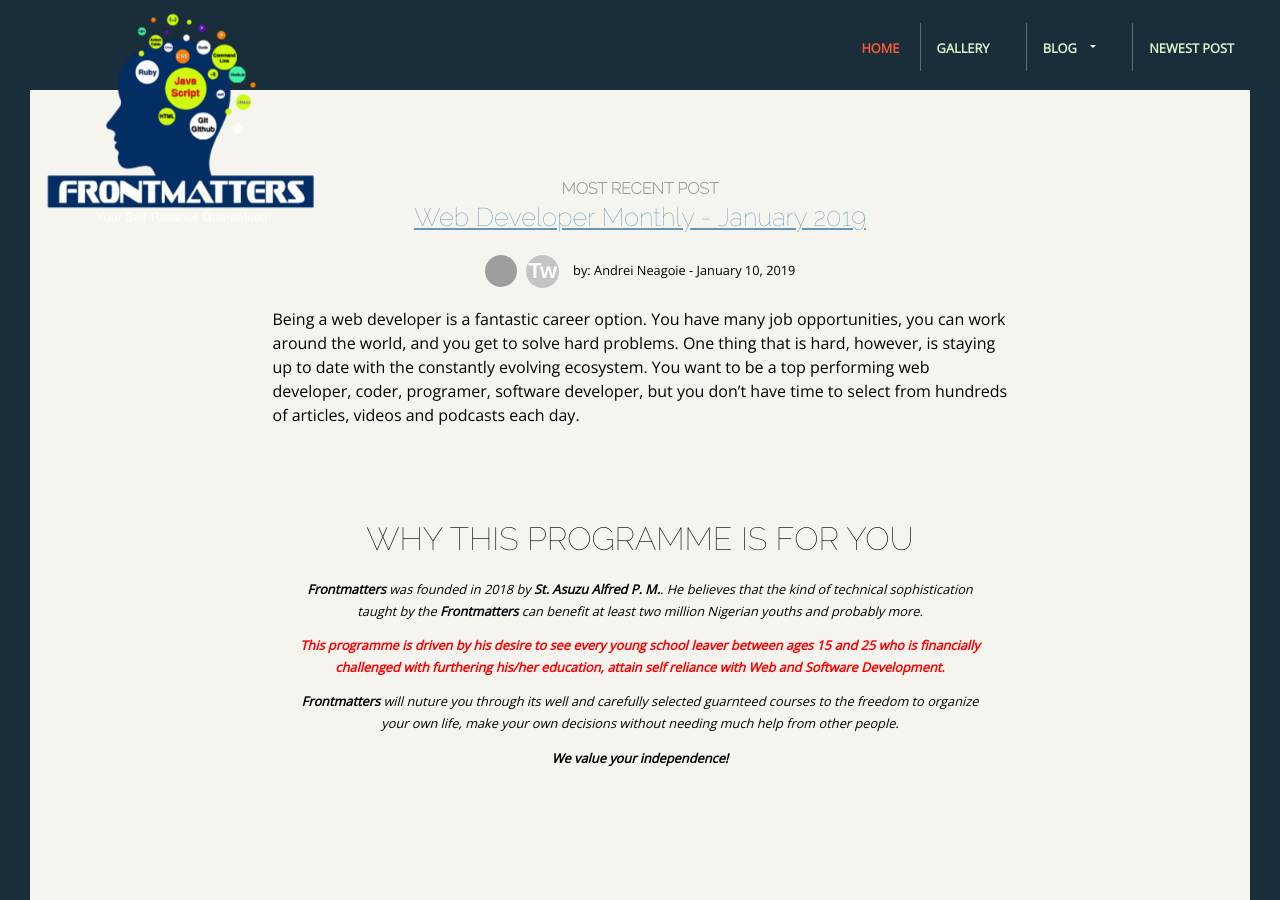
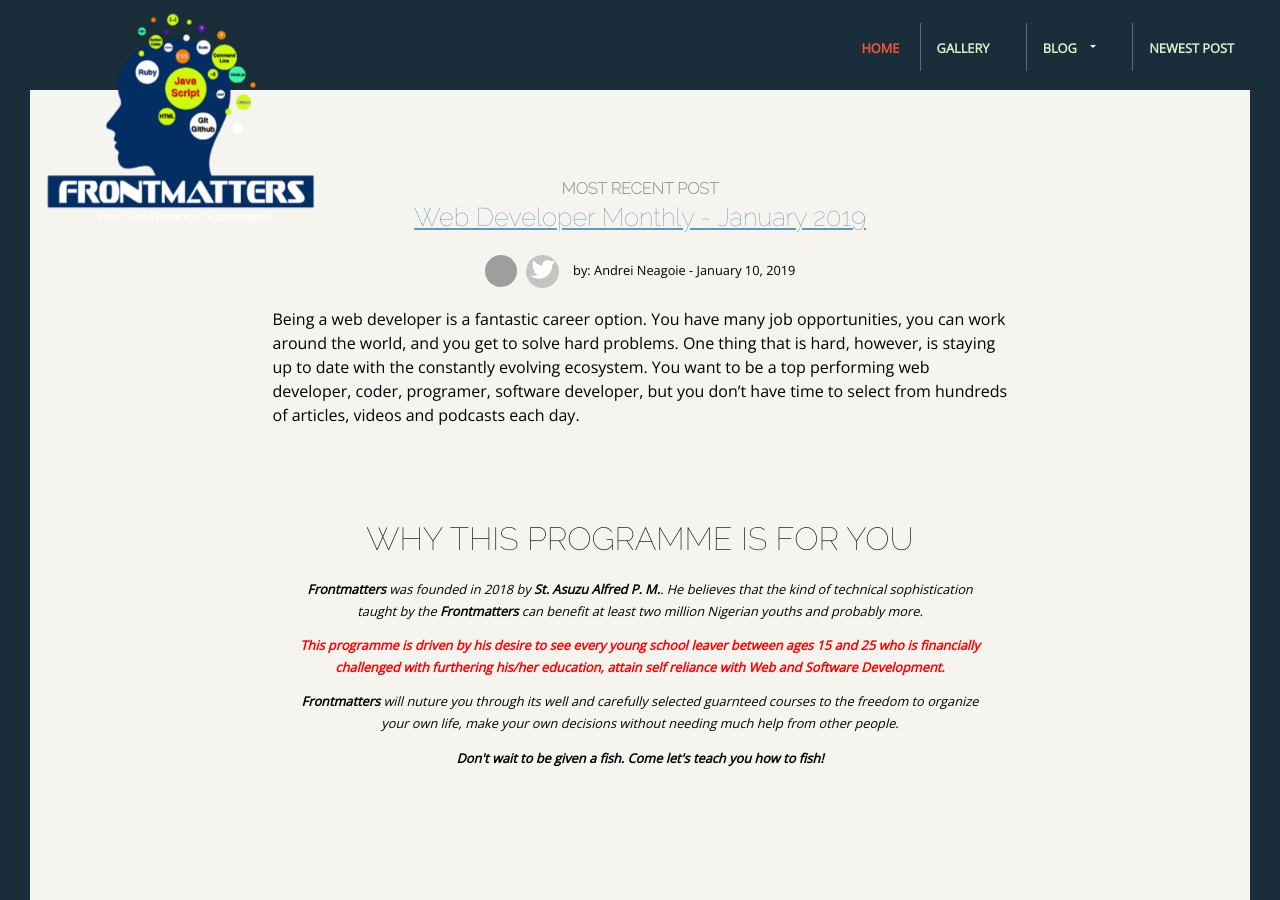
Before and after one commit to justwebandsoftwaredevelopment/frontmatters, a Jekyll site: the page built from index.html, in a window 1280 px wide and 900 px high, scrolled down 1174 px. Built offline with Jekyll 4.4.1, drawn with Linux system fonts in a browser that asks for light colours; nearby versions of some CDN libraries; grey boxes are pictures that could not be loaded.

Commit message:
Updated site

```diff
--- a/css/main.css
+++ b/css/main.css
@@ -499,7 +499,7 @@
 
 .hero-home {
 
-  background-image: url(images/people_coding.png);
+  background-image: url(/images/people_coding.png);
   background-position: center top;
 }
 
--- a/gallery/index.html
+++ b/gallery/index.html
@@ -1,7 +1,7 @@
 ---
 layout: default
-title: Frontmatters Inspiring Gallery
-description: Many lives we have touched
+title: Trainings and Events
+description: Creating with technology and changing lives!
 ---
 
 <div class="gallery col-three">
--- a/index.html
+++ b/index.html
@@ -55,7 +55,7 @@
 <div class="post-byline">
 <img src="{{ site.posts.first.gravatar }}">
 <a href="{{ site.posts.first.authorTwitter }}"
-class="social-link">Tw</a>
+class="social-link"><i class="fab fa-twitter"></i></a>
 by: {{ site.posts.first.author }}
 <span> - {{ site.posts.first.date | date: '%B %d, %Y' }}</span>
 </div>
@@ -76,13 +76,12 @@
 
 	<p><strong>Frontmatters</strong> will nuture you through its well and carefully selected guarnteed courses to the freedom to organize your own life, make your own decisions without needing much help from other people.</p>
 
-	<p><strong>We value your independence!</strong></p>
+	<p><strong>Don't wait to be given a fish. Come let's teach you how to fish!</strong></p>
 
 	<div class="bio-wrapper">
 	<div class="bio-box">
 		<img src="images/web-basic.png">
 		<h3>Developer Fundamental / Web Basics</h3>
-		<a href="http://twitter.com/justwebandsoftwaredevelopment1" class="social-link">Tw</a>
 		<div class="bio-copy">
 			<p>
 			This is where technical sophistication begins. Acquiring the Developer Fundamentals skills, you would have covered three essential tools to becoming a computer geek: <strong><em>the Unix command line</em></strong>, <strong><em>text editors</em>,</strong> and version control with <strong><em>Git</em></strong>. When you are done with this level, you will be able to collaborate with other developers around the globe, even if you are not yet a developer.
@@ -95,8 +94,6 @@
 		<div class="bio-box">
 			<img src="images/beginning-development.png">
 		<h3>Beginning Development</h3>
-		<a href="http://twitter.com/nickmerwin" class="social-link show">Tw</a>
-
 		<div class="bio-copy">
 
 		<p>
@@ -109,8 +106,6 @@
 <div class="bio-box">
 	<img src="images/professional-web-development.png">
 		<h3>Professional Web Development</h3>
-	<a href="http://twitter.com/nickmerwin" class="social-link">Tw</a>
-
 		<div class="bio-copy">
 
 		<p>
```
Also changed, not shown: 3 other files.
